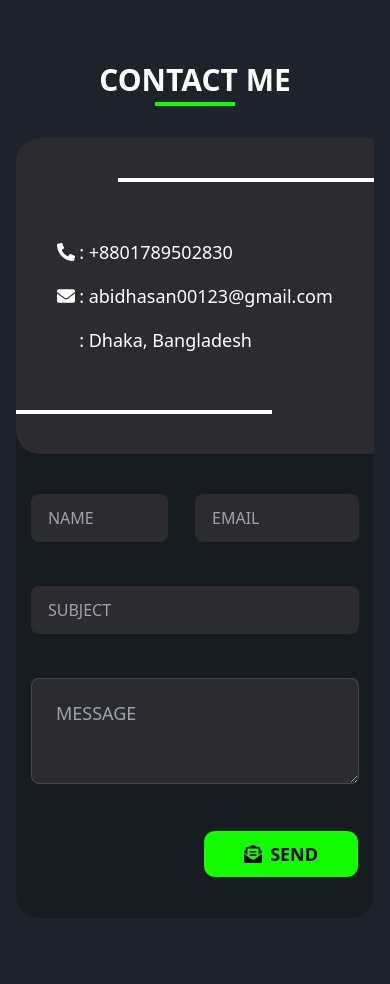
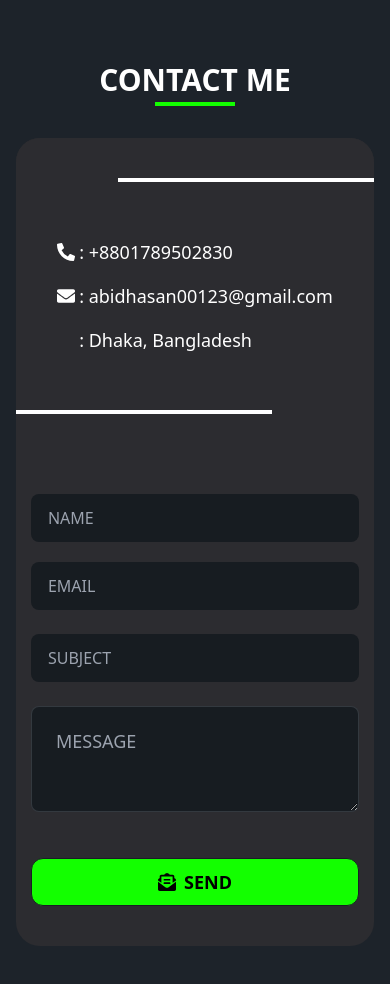
Before and after one commit to AbidReal/abidreal-portfolio, a React (Vite) app: page / in a window 390 px wide. Shown: the part 3920-4904 px from the top of the page. Built offline with nearby package versions, Linux system fonts and the light colour scheme; some icons are missing.

Commit message:
changed contact me design for android

```diff
--- a/src/Pages/Home/ContactMe.jsx
+++ b/src/Pages/Home/ContactMe.jsx
@@ -22,9 +22,9 @@ const ContactMe = () => {
         <span className="customTitleDesign  "></span>
         Contact Me
       </div>
-      <div className="bg-secondaryBgColor rounded-3xl  mb-36 text-center ">
+      <div className="bg-greyColor lg:bg-secondaryBgColor rounded-3xl  mb-36 text-center ">
         <div className=" flex flex-col lg:flex-row  ">
-          <div className="flex-auto  lg:w-2/5  w-full bg-greyColor rounded-s-3xl  ">
+          <div className="flex-auto  lg:w-2/5  w-full bg-greyColor rounded-t-3xl lg:rounded-s-3xl  ">
             <div className=" grid grid-cols-1 gap-4 content-evenly h-full my-10 lg:my-0 ">
               <div className="flex justify-end gap-2  ">
                 <div className=" hidden lg:block lg:text-3xl  font-semibold ">
@@ -59,10 +59,10 @@ const ContactMe = () => {
                   action="https://formsubmit.co/36b3a266b39aed34c10c4824d22cb3ca"
                   method="POST"
                 >
-                  <div className=" flex w-11/12 justify-between mx-auto mt-10 ">
-                    <div className="w-5/12 ">
+                  <div className=" lg:flex w-11/12 justify-between mx-auto mt-10 ">
+                    <div className="lg:w-5/12  mt-5 lg:mt-0">
                       <input
-                        className="input w-full bg-[#2c2c30]"
+                        className="input w-full bg-secondaryBgColor lg:bg-greyColor"
                         type="text"
                         placeholder="NAME"
                         {...register("name", {
@@ -82,9 +82,9 @@ const ContactMe = () => {
                       </p>
                     </div>
 
-                    <div className="w-6/12">
+                    <div className="lg:w-6/12 mt-5 lg:mt-0">
                       <input
-                        className="input w-full bg-[#2c2c30]"
+                        className="input w-full bg-secondaryBgColor lg:bg-greyColor"
                         type="email"
                         placeholder="EMAIL"
                         {...register("email", {
@@ -107,7 +107,7 @@ const ContactMe = () => {
                   </div>
 
                   <input
-                    className="input w-11/12 mt-10 bg-[#2c2c30] "
+                    className="input w-11/12 mt-5 lg:mt-10 bg-secondaryBgColor lg:bg-greyColor "
                     type="text"
                     placeholder="SUBJECT"
                     {...register("subject", {
@@ -123,7 +123,7 @@ const ContactMe = () => {
                   </p>
 
                   <textarea
-                    className="textarea textarea-bordered textarea-lg w-11/12  mt-10 bg-[#2c2c30]"
+                    className="textarea textarea-bordered textarea-lg w-11/12 mt-5 lg:mt-10 bg-secondaryBgColor lg:bg-greyColor"
                     type="text"
                     placeholder="MESSAGE"
                     {...register("message", {
@@ -144,7 +144,7 @@ const ContactMe = () => {
                   <div className="flex justify-end w-11/12 mx-auto ">
                     <button
                       type="submit"
-                      className="btn hover:bg-hoverColor active:bg-activeColor bg-primaryColor text-black items-center text-lg text-center font-semibold px-10  rounded-xl transition-colors duration-300 mb-10 mt-9 "
+                      className="btn w-full lg:w-auto hover:bg-hoverColor active:bg-activeColor bg-primaryColor text-black items-center text-lg text-center font-semibold px-10  rounded-xl transition-colors duration-300 mb-10 mt-9 "
                     >
                       <FaEnvelopeOpenText />
                       Send
```
